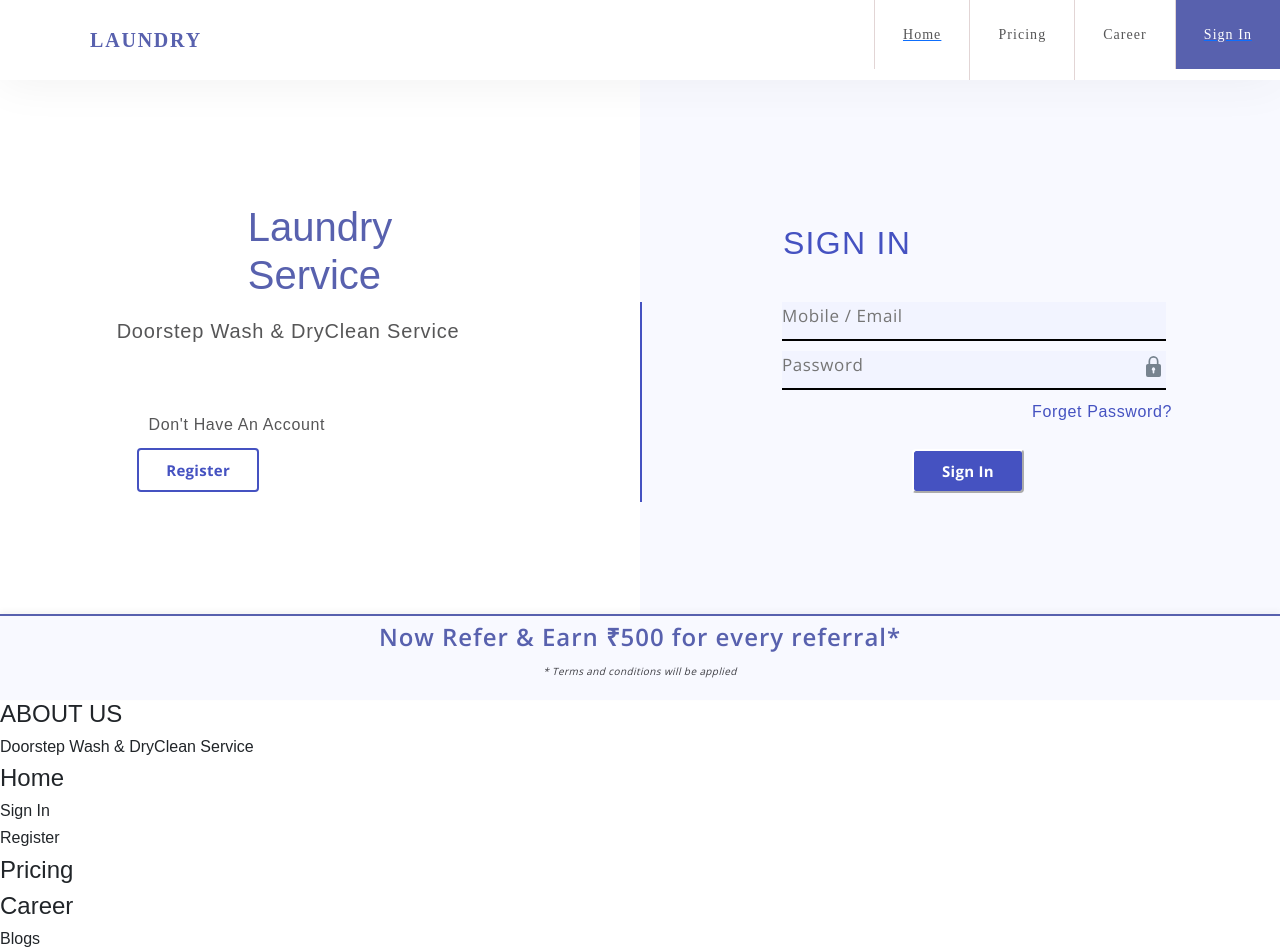
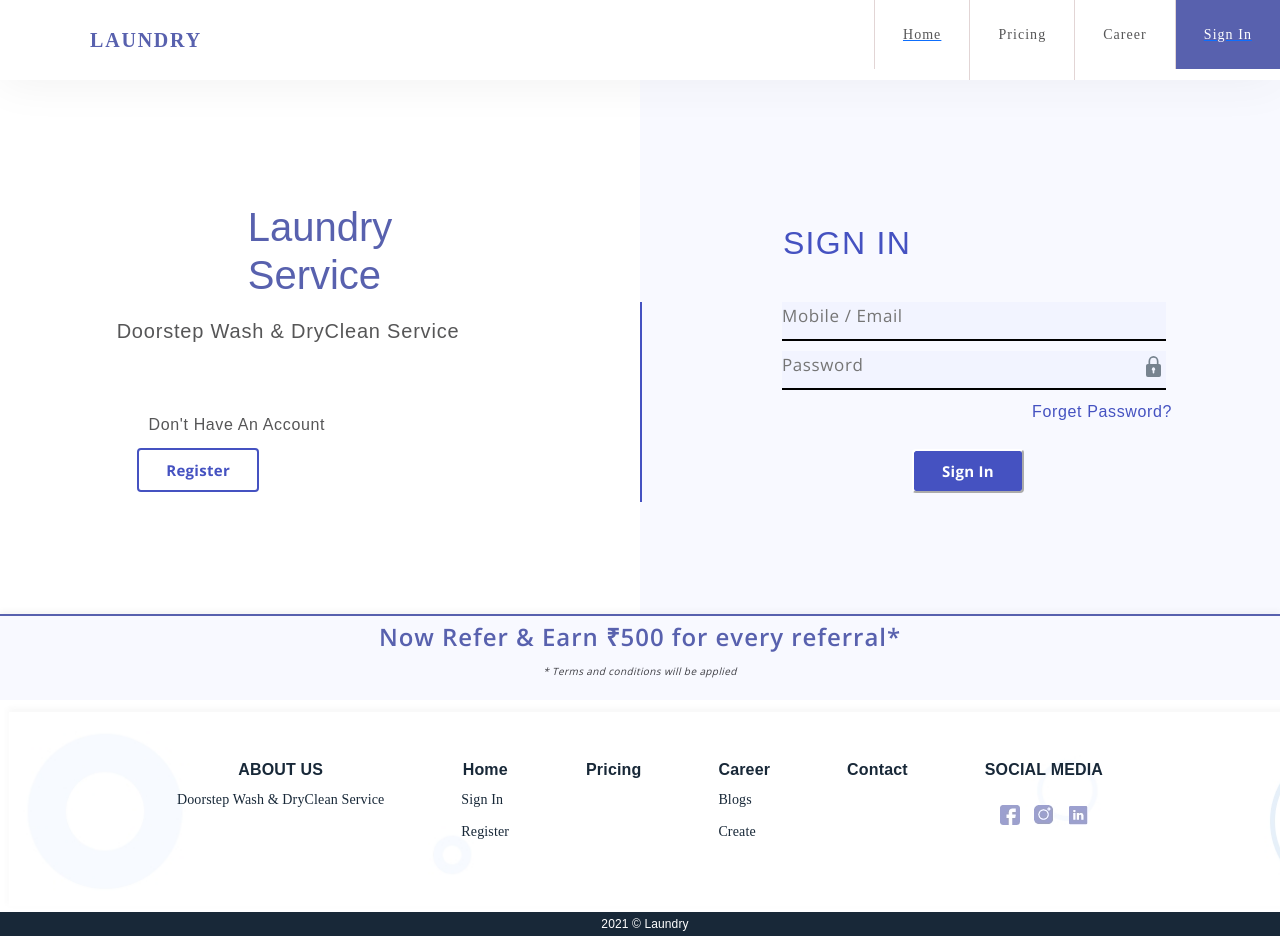
Before and after one commit to Anandkumar0187/Laundry-service, a React (Create React App) app in the folder frontend/: page /login in a window 1280 px wide. Shown: the top 952 px of the page. Built offline with nearby package versions, Linux system fonts and the light colour scheme.

Commit message:
Update footer.css

```diff
--- a/frontend/src/components/footer/footer.css
+++ b/frontend/src/components/footer/footer.css
@@ -1,4 +1,4 @@
-.main-container {
+.main-containerp3 {
   display: flex;
   justify-content: space-evenly;
   background: transparent url("/public/images/Footer.jpg") 0% 0% no-repeat;
@@ -7,11 +7,11 @@
   background-size: cover;
   box-shadow: 10px 10px;
 }
-.box {
+.boxp3 {
   display: flex;
   flex-direction: column;
 }
-.box > h4 {
+.boxp3 > h4 {
   text-align: center;
   font: normal normal medium 18px/24px Avenir;
   letter-spacing: 0.18px;
@@ -20,14 +20,14 @@
   font-size: medium;
   font-weight: bold;
 }
-.box > h6 {
+.boxp3 > h6 {
   font: normal normal normal 14px/24px Avenir;
   letter-spacing: 0.14px;
   color: #182838;
   text-transform: capitalize;
   opacity: 1;
 }
-.logo:hover {
+.logop3:hover {
   cursor: pointer;
 }
 
@@ -36,7 +36,7 @@
   justify-content: space-evenly;
   margin-top: 15px;
 }
-.main-container {
+.main-containerp3 {
   display: flex;
   justify-content: space-evenly;
   background: transparent url("/public/images/Footer.jpg") 0% 0% no-repeat;
@@ -45,11 +45,11 @@
   background-size: cover;
   box-shadow: 10px 10px;
 }
-.box {
+.boxp3 {
   display: flex;
   flex-direction: column;
 }
-.box > h4 {
+.boxp3 > h4 {
   text-align: center;
   font: normal normal medium 18px/24px Avenir;
   letter-spacing: 0.18px;
@@ -58,14 +58,14 @@
   font-size: medium;
   font-weight: bold;
 }
-.box > h6 {
+.boxp3 > h6 {
   font: normal normal normal 14px/24px Avenir;
   letter-spacing: 0.14px;
   color: #182838;
   text-transform: capitalize;
   opacity: 1;
 }
-.logo:hover {
+.logop3:hover {
   cursor: pointer;
 }
 
```
